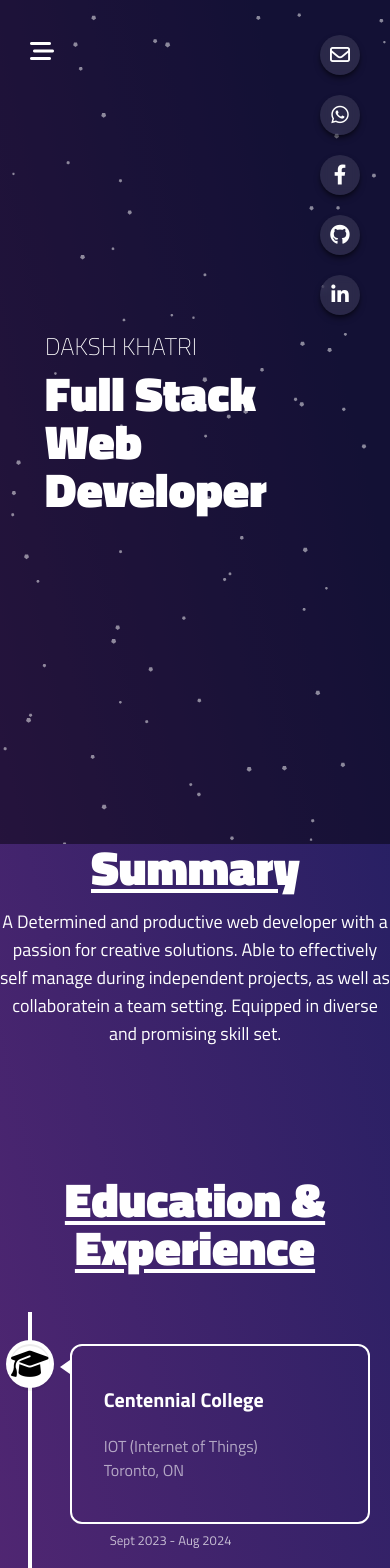
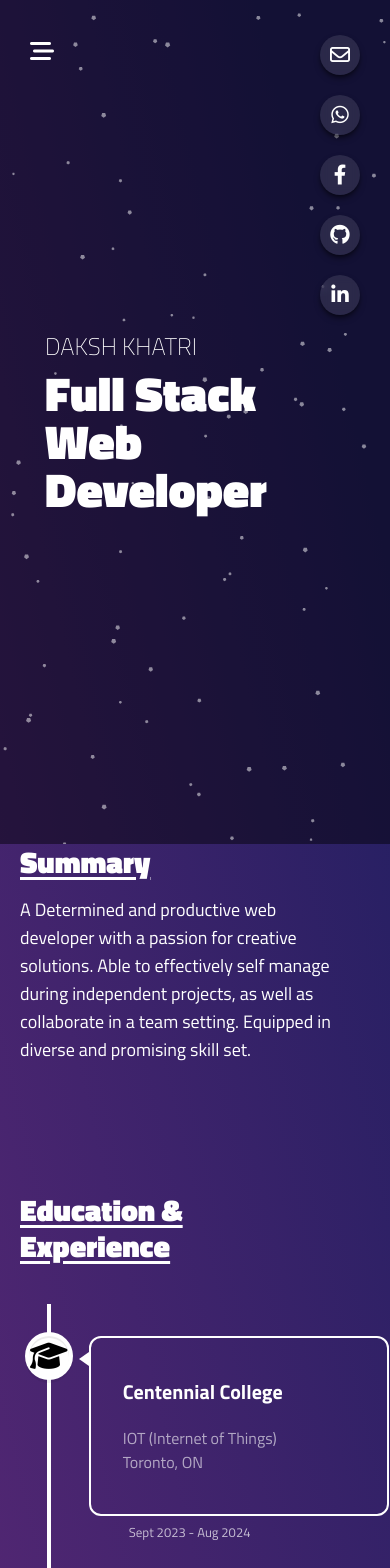
Before and after one commit to dakShh/portfolio, a React (Vite) app: page / in a window 390 px wide. Shown: the top 1568 px of the page. Built offline with nearby package versions, Linux system fonts and the light colour scheme.

Commit message:
responsive about section

```diff
--- a/src/components/about.jsx
+++ b/src/components/about.jsx
@@ -4,22 +4,26 @@ import VerticalTimeline from "./verticalTimeline";
 
 const About = () => {
   return (
-    <div className="relative min-h-screen  text-white">
-      <div className="flex flex-col items-center mb-32">
+    <div className="relative min-h-screen  text-white px-5">
+      <div className="flex flex-col md:items-center mb-32 ">
         <div
           data-aos="zoom-in-up"
           data-aos-delay="300"
-          className={clsx("text-5xl font-extrabold", "mb-4", "underline underline-offset-4")}
+          className={clsx(
+            "text-3xl lg:text-5xl font-extrabold",
+            "mb-4",
+            "underline underline-offset-4"
+          )}
         >
           Summary
         </div>
         <p
           data-aos="zoom-in-up"
           data-aos-delay="400"
-          className={clsx("max-w-2xl", "text-lg text-center")}
+          className={clsx("max-w-xs md:max-w-xl xl:lg:max-w-2xl", "text-lg md:text-center")}
         >
           A Determined and productive web developer with a passion for creative solutions. Able to
-          effectively self manage during independent projects, as well as collaboratein a team
+          effectively self manage during independent projects, as well as collaborate in a team
           setting. Equipped in diverse and promising skill set.
         </p>
       </div>
@@ -29,15 +33,18 @@ const About = () => {
           data-aos="zoom-in-up"
           data-aos-delay="600"
           className={clsx(
-            "text-5xl font-extrabold",
-            "text-center",
+            "text-3xl lg:text-5xl font-extrabold",
+            "max-w-[170px] md:max-w-7xl w-full",
+            "md:text-center",
             "underline underline-offset-4",
             "mb-10"
           )}
         >
           Education & Experience
         </div>
-        <VerticalTimeline />
+        <div className="md:px-[170px] lg:px-0">
+          <VerticalTimeline />
+        </div>
       </div>
     </div>
   );
--- a/src/components/navBar.jsx
+++ b/src/components/navBar.jsx
@@ -9,8 +9,8 @@ const NavBar = () => {
       className={clsx(
         "px-4 py-14 lg:px-8 lg:py-14",
         "fixed left-0",
-        "bg-black/40",
-        "backdrop-blur-[2px]",
+        "bg-black/60",
+        "backdrop-blur-[3px]",
         "h-screen",
         "z-[999]",
         "hidden md:block"
--- a/src/components/verticalTimeline.jsx
+++ b/src/components/verticalTimeline.jsx
@@ -39,7 +39,7 @@ const VerticalTimelineComponent = () => {
         }}
         icon={<SchoolIcon />}
       >
-        <div className="border-2 border-white px-8 py-10 rounded-xl w-[300px] ml-auto">
+        <div className="border-2 border-white px-8 py-10 rounded-xl w-[300px] xl:ml-auto">
           <div className="vertical-timeline-element-title mb-5 font-bold text-xl">
             Centennial College
           </div>
@@ -106,7 +106,7 @@ const VerticalTimelineComponent = () => {
         }}
         icon={<SchoolIcon />}
       >
-        <div className="border-2 border-white px-8 py-10 rounded-xl w-[300px] ml-auto">
+        <div className="border-2 border-white px-8 py-10 rounded-xl w-[300px] xl:ml-auto">
           <div className="vertical-timeline-element-title mb-5 font-bold text-xl">
             S.K. Somaiya College
           </div>
```
